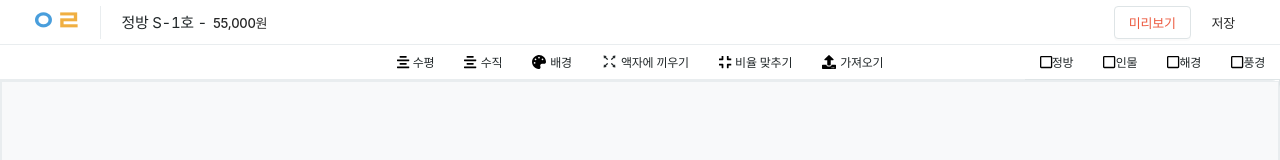
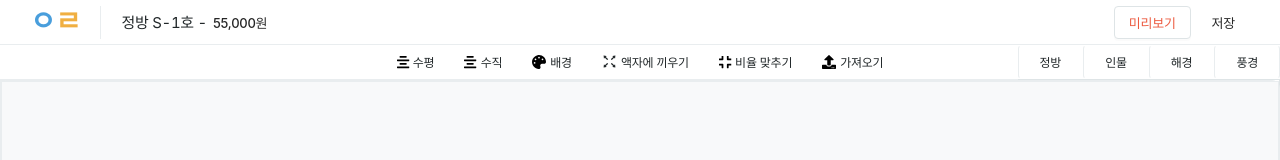
Before and after one commit to mecanvas/early-front, a Next.js app: page /tool/single in a window 1280 px wide. Shown: the top 160 px of the page. Built offline with nearby package versions, Linux system fonts and the light colour scheme; a web font is replaced by a local one.

Commit message:
스타일 구현

```diff
--- a/src/components/tool/divided/DividedToolStyle.tsx
+++ b/src/components/tool/divided/DividedToolStyle.tsx
@@ -86,11 +86,15 @@ export const ToolSinglePrice = styled.div`
   }
 
   @media all and (max-width: ${({ theme }) => theme.size.sm}) {
+    padding-left: 10px;
+    margin-left: 10px;
     span {
-      font-size: 13px;
+      font-size: 12px;
     }
     button {
-      font-size: 11px;
+      span {
+        font-size: 12px !important;
+      }
     }
   }
 `;
@@ -135,6 +139,10 @@ export const FrameTool = styled.div`
 
   button {
     display: flex;
+    border-left: 1px solid ${({ theme }) => theme.color.gray200};
+    &:last-child {
+      border-right: 1px solid ${({ theme }) => theme.color.gray200};
+    }
     justify-content: center;
     align-items: center;
     padding: 5px 1em;
--- a/src/components/tool/single/SingleTool.tsx
+++ b/src/components/tool/single/SingleTool.tsx
@@ -2,7 +2,6 @@ import React, { useCallback, useEffect, useMemo, useRef, useState } from 'react'
 import ToolHeader from '../ToolHeader';
 import { Button, Popover, Spin } from 'antd';
 import { FontAwesomeIcon } from '@fortawesome/react-fontawesome';
-import { faSquare } from '@fortawesome/free-regular-svg-icons';
 import { imgSizeChecker } from 'src/utils/imgSizeChecker';
 import axios from 'axios';
 import { useProgress } from 'src/hooks/useProgress';
@@ -494,19 +493,15 @@ const SingleTool = () => {
       <SingleFrameListHeader>
         <div>
           <Button type="text" onClick={handleGetFrameAttribute} value="정방">
-            <FontAwesomeIcon icon={faSquare} />
             <small>정방</small>
           </Button>
           <Button type="text" onClick={handleGetFrameAttribute} value="인물">
-            <FontAwesomeIcon icon={faSquare} />
             <small>인물</small>
           </Button>
           <Button type="text" onClick={handleGetFrameAttribute} value="해경">
-            <FontAwesomeIcon icon={faSquare} />
             <small>해경</small>
           </Button>
           <Button type="text" onClick={handleGetFrameAttribute} value="풍경">
-            <FontAwesomeIcon icon={faSquare} />
             <small>풍경</small>
           </Button>
         </div>
--- a/src/components/tool/single/SingleToolStyle.tsx
+++ b/src/components/tool/single/SingleToolStyle.tsx
@@ -18,9 +18,17 @@ export const SingleToolFactory = styled.div`
     padding: 5px 1em;
     height: 34px;
   }
-
   svg {
     margin-right: 4px;
+  }
+
+  @media all and (max-width: ${({ theme }) => theme.size.sm}) {
+    button {
+      padding: 0 0.4em;
+    }
+    small {
+      font-size: 10px;
+    }
   }
 `;
 
@@ -228,11 +236,31 @@ export const SingleFrameListHeader = styled.div`
   flex-direction: column;
   right: 0;
   border-bottom: 1px solid ${({ theme }) => theme.color.gray300};
-  top: ${HEADER_HEIGHT - 35}px;
+  @media all and (min-width: ${({ theme }) => theme.size.sm}) {
+    top: ${HEADER_HEIGHT - 35}px;
+  }
 
   button {
-    padding: 5px 1em;
+    padding: 5px 1.5em;
     height: 34px;
+  }
+
+  div:nth-of-type(1) > button {
+    border-left: 1px solid ${({ theme }) => theme.color.gray200};
+
+    &:last-child {
+      border-right: 1px solid ${({ theme }) => theme.color.gray200};
+    }
+  }
+
+  @media all and (max-width: ${({ theme }) => theme.size.sm}) {
+    flex-direction: column-reverse;
+    background-color: ${({ theme }) => theme.color.white};
+    left: 50%;
+    transform: translateX(-50%);
+    width: 100%;
+    text-align: center;
+    bottom: 0px;
   }
 `;
 
@@ -248,7 +276,6 @@ export const SingleFrameListGrid = styled.div<{
   &::-webkit-scrollbar {
     display: none; /* Chrome, Safari, Opera*/
   }
-
   display: flex;
   border: 1px solid ${({ theme }) => theme.color.gray300};
   justify-content: center;
@@ -266,6 +293,11 @@ export const SingleFrameListGrid = styled.div<{
       font-size: 9px;
     }
   }
+
+  @media all and (max-width: ${({ theme }) => theme.size.sm}) {
+    max-height: ${({ maxHeight }) => `${replacePx(maxHeight) - 50}px`};
+    height: ${({ height }) => `${replacePx(height) - 50}px`};
+  }
 `;
 
 export const SingleFrameList = styled.div<{ width: string; height: string }>`
@@ -276,6 +308,11 @@ export const SingleFrameList = styled.div<{ width: string; height: string }>`
   width: ${({ width }) => `${replacePx(width) / 4}px`};
   height: ${({ height }) => `${replacePx(height) / 4}px`};
   border: 1px solid ${({ theme }) => theme.color.gray300};
+
+  @media all and (max-width: ${({ theme }) => theme.size.sm}) {
+    width: ${({ width }) => `${replacePx(width) / 6}px`};
+    height: ${({ height }) => `${replacePx(height) / 6}px`};
+  }
 `;
 
 export const FrameListGridHideButton = styled.div`
@@ -298,4 +335,17 @@ export const FrameListGridHideButton = styled.div`
     margin-top: 1px;
     font-size: 16px;
   }
+
+  @media all and (max-width: ${({ theme }) => theme.size.sm}) {
+    width: 20px;
+    height: 20px;
+    position: absolute;
+    bottom: 8px;
+    left: 30px;
+    border: none;
+
+    small {
+      display: none;
+    }
+  }
 `;
```
Also changed, not shown: src/components/tool/divided/DividedToolFactory.tsx (+1 -12 lines).
